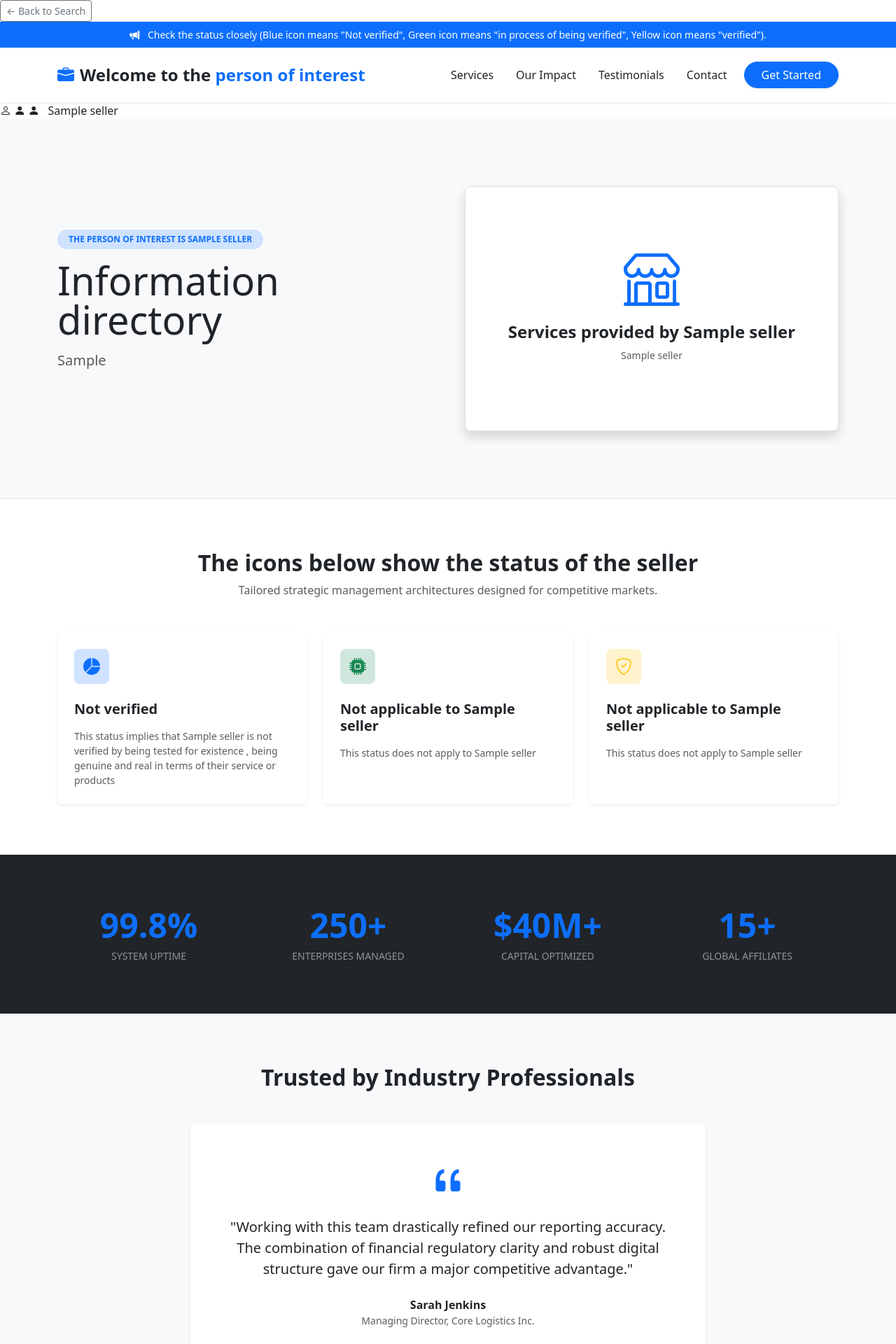
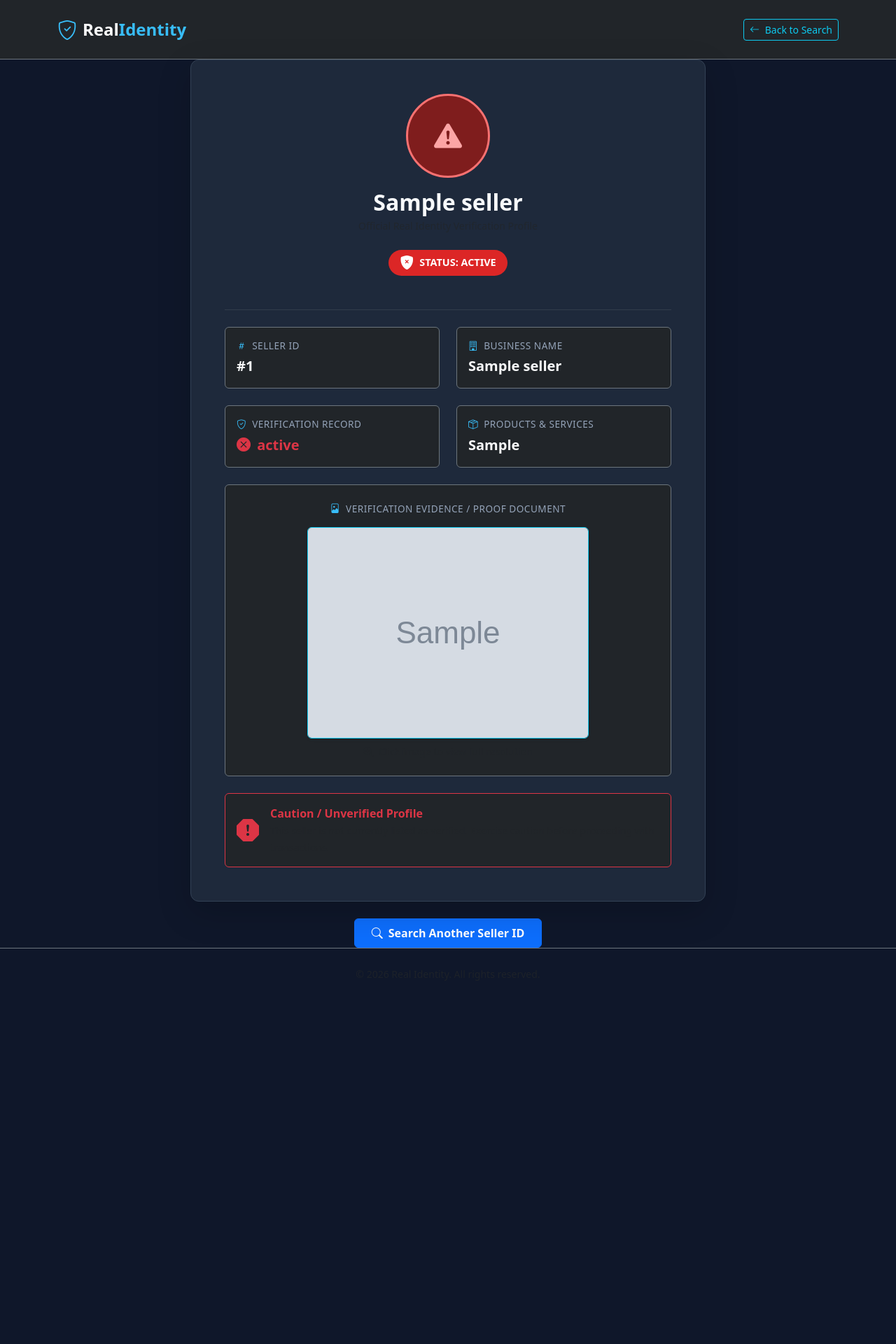
Before and after one commit to darryltawana-gif/my-ecommerce-site, a Django app: template templates/seller_detail.html in a window 1280 px wide. Shown: the top 1920 px of the page at 70% size. After the commit the page ends 1401 px from the top, so only its background shows below. Run offline with Django 5.2, Linux system fonts and the light colour scheme; the template is opened without the code that fills it: most values are stand-ins (such as "Sample title", 1, 10 or a date in 2020); grey boxes marked "Sample" are stand-in pictures.

Commit message:
Added seller evidence image field and updated seller detail template

```diff
--- a/myapp/models.py
+++ b/myapp/models.py
@@ -5,10 +5,11 @@ class Seller(models.Model):
     business_name = models.CharField(max_length=255, blank=True, null=True)
     status     = models.CharField(max_length=255)
     Products_info=models.CharField(max_length=255)
+    evidence_image = models.ImageField(upload_to='seller_evidence/', blank=True, null=True)
 
 
     def __str__(self):
-        return f"{self.name} (ID: {self.id}"
+        return f"{self.name} (ID: {self.id})"
 
 
 
--- a/templates/seller_detail.html
+++ b/templates/seller_detail.html
@@ -4,380 +4,224 @@
 <head>
     <meta charset="UTF-8">
     <meta name="viewport" content="width=device-width, initial-scale=1.0">
-    <title>Enterprise Consulting & Solutions</title>
+    <title>{{ seller.name }} - Real Identity Seller Record</title>
+    <!-- Bootstrap 5 CSS -->
+    <link href="https://cdn.jsdelivr.net/npm/bootstrap@5.3.0/dist/css/bootstrap.min.css" rel="stylesheet">
+    <!-- Bootstrap Icons -->
+    <link rel="stylesheet" href="https://cdn.jsdelivr.net/npm/bootstrap-icons@1.11.0/font/bootstrap-icons.css">
 
-    <!-- Bootstrap 5.3 CSS CDN -->
-    <link href="https://cdn.jsdelivr.net/npm/bootstrap@5.3.3/dist/css/bootstrap.min.css" rel="stylesheet" integrity="sha384-QWTKZyjpPEjISv5WaRU9OFeRpok6YctnYmDr5pNlyT2bRjXh0JMhjY6hW+ALEwIH" crossorigin="anonymous">
-
-    <!-- Bootstrap Icons CDN -->
-    <link rel="stylesheet" href="https://cdn.jsdelivr.net/npm/bootstrap-icons@1.11.3/font/bootstrap-icons.min.css">
-
-    <!-- Custom Business Stylesheet via Django Static -->
-    <link rel="stylesheet" href="{% static 'css/business-style.css' %}">
+    <style>
+        body {
+            background-color: #0f172a;
+            color: #f8fafc;
+            min-height: 100vh;
+            display: flex;
+            flex-direction: column;
+        }
+        .brand-text {
+            color: #38bdf8;
+        }
+        .card-custom {
+            background-color: #1e293b;
+            border: 1px solid #334155;
+            color: #f8fafc;
+            border-radius: 12px;
+        }
+        .profile-avatar {
+            width: 120px;
+            height: 120px;
+            border-radius: 50%;
+            display: flex;
+            align-items: center;
+            justify-content: center;
+            margin: 0 auto;
+        }
+        .avatar-verified {
+            background-color: #064e3b;
+            border: 3px solid #10b981;
+            color: #34d399;
+        }
+        .avatar-unverified {
+            background-color: #7f1d1d;
+            border: 3px solid #f87171;
+            color: #fca5a5;
+        }
+        .badge-status-verified {
+            background-color: #059669;
+            color: #ffffff;
+            font-size: 0.9rem;
+            padding: 8px 16px;
+            border-radius: 20px;
+        }
+        .badge-status-unverified {
+            background-color: #dc2626;
+            color: #ffffff;
+            font-size: 0.9rem;
+            padding: 8px 16px;
+            border-radius: 20px;
+        }
+        .detail-label {
+            color: #94a3b8;
+            font-size: 0.85rem;
+            text-transform: uppercase;
+            letter-spacing: 0.5px;
+        }
+    </style>
 </head>
 <body>
-<a href="{% url 'home' %}" class="btn btn-outline-secondary btn-sm">← Back to Search</a>
-    <!-- ANNOUNCEMENT TOP BAR -->
-    <div class="bg-primary text-white text-center py-2 small fw-medium">
-        <i class="bi bi-megaphone-fill me-2"></i> Check the status closely (Blue icon means "Not verified", Green icon means "in process of being verified", Yellow icon means "verified").
-    </div>
 
-    <!-- MAIN NAVIGATION BAR -->
-    <nav class="navbar navbar-expand-lg navbar-light bg-white sticky-top shadow-sm py-3">
+    <!-- Navigation Bar -->
+    <nav class="navbar navbar-expand-lg navbar-dark bg-dark py-3 border-bottom border-secondary">
         <div class="container">
-            <a class="navbar-brand fw-bold text-dark fs-4" href="#">
-                <i class="bi bi-briefcase-fill text-primary me-2"></i>Welcome to the <span class="text-primary">person of interest</span>
+            <a class="navbar-brand fw-bold fs-4 d-flex align-items-center" href="{% url 'home' %}">
+                <i class="bi bi-shield-check brand-text me-2 fs-3"></i>
+                Real <span class="brand-text">Identity</span>
             </a>
-            <button class="navbar-toggler border-0" type="button" data-bs-toggle="collapse" data-bs-target="#businessNavbar" aria-controls="businessNavbar" aria-expanded="false" aria-label="Toggle navigation">
-                <span class="navbar-toggler-icon"></span>
-            </button>
-            <div class="collapse navbar-collapse" id="businessNavbar">
-                <ul class="navbar-nav ms-auto mb-2 mb-lg-0 fw-medium">
-                    <li class="nav-item"><a class="nav-link text-dark me-3" href="#services">Services</a></li>
-                    <li class="nav-item"><a class="nav-link text-dark me-3" href="#metrics">Our Impact</a></li>
-                    <li class="nav-item"><a class="nav-link text-dark me-3" href="#testimonials">Testimonials</a></li>
-                    <li class="nav-item"><a class="nav-link text-dark me-3" href="#contact">Contact</a></li>
-                </ul>
-                <a href="#contact" class="btn btn-primary px-4 rounded-pill shadow-sm">Get Started</a>
+            <div class="ms-auto">
+                <a href="{% url 'home' %}" class="btn btn-outline-info btn-sm">
+                    <i class="bi bi-arrow-left me-1"></i> Back to Search
+                </a>
             </div>
         </div>
     </nav>
 
-<!-- Standard Person Icon -->
-<i class="bi bi-person"></i>
+    <!-- Main Seller Profile Section -->
+    <div class="container my-5 my-auto">
+        <div class="row justify-content-center">
+            <div class="col-lg-8">
 
-<!-- Filled-in Person Icon -->
-<i class="bi bi-person-fill"></i>
+                <!-- Main Card -->
+                <div class="card card-custom p-4 p-md-5 shadow-lg mb-4">
 
-<!-- Person Icon inside a Button -->
+                    <!-- Dynamic Status Avatar Header -->
+                    <div class="text-center mb-4">
+                        {% if seller.status|lower == 'verified' %}
+                            <div class="profile-avatar avatar-verified mb-3">
+                                <i class="bi bi-patch-check-fill fs-1"></i>
+                            </div>
+                        {% else %}
+                            <div class="profile-avatar avatar-unverified mb-3">
+                                <i class="bi bi-exclamation-triangle-fill fs-1"></i>
+                            </div>
+                        {% endif %}
 
-  <i class="bi bi-person-fill me-2"></i> {{seller.name}}
-</button>
+                        <h2 class="fw-bold mb-1">{{ seller.name }}</h2>
+                        <p class="text-muted small">Official Real Identity Verification Profile</p>
 
-    <!-- HERO SECTION -->
-    <header class="bg-light py-5 border-bottom">
-        <div class="container py-5">
-            <div class="row align-items-center g-5">
-                <div class="col-lg-6">
-                    <span class="badge bg-primary-subtle text-primary mb-3 px-3 py-2 rounded-pill fw-semibold text-uppercase">The person of interest is {{seller.name}} </span>
-                    <h1 class="display-4 fw-black text-dark mb-3 lh-1">Information directory</h1>
-                    <p class="lead text-muted mb-4">{{seller.Products_info}}</p>
-                    <div class="d-flex gap-3">
+                        {% if seller.status|lower == 'verified' %}
+                            <span class="badge badge-status-verified d-inline-flex align-items-center mt-2">
+                                <i class="bi bi-shield-fill-check me-2 fs-5"></i> OFFICIALLY VERIFIED
+                            </span>
+                        {% else %}
+                            <span class="badge badge-status-unverified d-inline-flex align-items-center mt-2">
+                                <i class="bi bi-shield-fill-x me-2 fs-5"></i> STATUS: {{ seller.status|upper }}
+                            </span>
+                        {% endif %}
+                    </div>
 
+                    <hr class="border-secondary my-4">
+
+                    <!-- Seller Details Grid -->
+                    <div class="row g-4">
+                        <div class="col-md-6">
+                            <div class="p-3 rounded bg-dark border border-secondary">
+                                <div class="detail-label mb-1"><i class="bi bi-hash brand-text me-1"></i> Seller ID</div>
+                                <div class="fw-bold fs-5 text-light">#{{ seller.id }}</div>
+                            </div>
+                        </div>
+
+                        <div class="col-md-6">
+                            <div class="p-3 rounded bg-dark border border-secondary">
+                                <div class="detail-label mb-1"><i class="bi bi-building brand-text me-1"></i> Business Name</div>
+                                <div class="fw-bold fs-5 text-light">{{ seller.business_name }}</div>
+                            </div>
+                        </div>
+
+                        <div class="col-md-6">
+                            <div class="p-3 rounded bg-dark border border-secondary">
+                                <div class="detail-label mb-1"><i class="bi bi-shield-check brand-text me-1"></i> Verification Record</div>
+                                <div class="fw-bold fs-5">
+                                    {% if seller.status|lower == 'verified' %}
+                                        <span class="text-success"><i class="bi bi-check-circle-fill me-1"></i> Identity Approved</span>
+                                    {% else %}
+                                        <span class="text-danger"><i class="bi bi-x-circle-fill me-1"></i> {{ seller.status }}</span>
+                                    {% endif %}
+                                </div>
+                            </div>
+                        </div>
+
+                        <div class="col-md-6">
+                            <div class="p-3 rounded bg-dark border border-secondary">
+                                <div class="detail-label mb-1"><i class="bi bi-box-seam brand-text me-1"></i> Products & Services</div>
+                                <div class="fw-bold fs-5 text-light">{{ seller.Products_info }}</div>
+                            </div>
+                        </div>
                     </div>
+
+                    <!-- Verification Evidence Photo Viewer -->
+                    <div class="mt-4 p-4 rounded bg-dark border border-secondary text-center">
+                        <div class="detail-label mb-3">
+                            <i class="bi bi-file-image brand-text me-1"></i> Verification Evidence / Proof Document
+                        </div>
+
+                        {% if seller.evidence_image %}
+                            <div class="text-center">
+                                <a href="{{ seller.evidence_image.url }}" target="_blank" title="Click to view full size">
+                                    <img src="{{ seller.evidence_image.url }}"
+                                         alt="Evidence for {{ seller.name }}"
+                                         class="img-fluid rounded border border-info shadow-sm"
+                                         style="max-height: 350px; object-fit: contain;">
+                                </a>
+                                <p class="text-muted small mt-2 mb-0">
+                                    <i class="bi bi-zoom-in me-1"></i> Click image to view full resolution
+                                </p>
+                            </div>
+                        {% else %}
+                            <div class="p-4 border border-dashed border-secondary rounded text-muted">
+                                <i class="bi bi-card-image fs-1 d-block mb-2 text-secondary"></i>
+                                <span>No verification evidence image attached to this record yet.</span>
+                            </div>
+                        {% endif %}
+                    </div>
+
+                    <!-- Dynamic Trust Note Banner -->
+                    {% if seller.status|lower == 'verified' %}
+                        <div class="mt-4 p-3 bg-dark rounded border border-success d-flex align-items-center">
+                            <i class="bi bi-check-shield-fill text-success fs-2 me-3"></i>
+                            <div>
+                                <strong class="text-success d-block">Verified Identity Notice</strong>
+                                <small class="text-muted">This seller's credentials and evidence match our official records in the Real Identity database.</small>
+                            </div>
+                        </div>
+                    {% else %}
+                        <div class="mt-4 p-3 bg-dark rounded border border-danger d-flex align-items-center">
+                            <i class="bi bi-exclamation-octagon-fill text-danger fs-2 me-3"></i>
+                            <div>
+                                <strong class="text-danger d-block">Caution / Unverified Profile</strong>
+                                <small class="text-muted">This seller is not currently listed as verified. Exercise caution before proceeding with transactions.</small>
+                            </div>
+                        </div>
+                    {% endif %}
+
                 </div>
-                <div class="col-lg-6">
-                    <!-- Clean Placeholder Graphical Area representing Corporate Dashboard -->
-                    <div class="bg-white p-4 shadow rounded-3 border d-flex flex-column justify-content-center align-items-center text-center" style="min-height: 350px;">
-                        <i class="bi bi-shop  text-primary display-1 mb-3"></i>
-                        <h4 class="fw-bold">Services provided by {{seller.name}} </h4>
-                        <p class="text-muted px-4 small">{{seller.business_name}}</p>
-                    </div>
+
+                <!-- Back Action Button -->
+                <div class="text-center">
+                    <a href="{% url 'home' %}" class="btn btn-primary px-4 py-2 fw-bold">
+                        <i class="bi bi-search me-1"></i> Search Another Seller ID
+                    </a>
                 </div>
+
             </div>
         </div>
-    </header>
-{% if seller.status|lower == 'verified' %}
-    <!-- SERVICES SECTION -->
-    <section class="py-5" id="services">
-        <div class="container py-4">
-            <div class="text-center max-width-md mx-auto mb-5">
-                <h2 class="fw-bold">The icons below show the status of the person of interest</h2>
-                <p class="text-muted">Blue icon means "Not verified", Green icon means "in process of being verified", yellow icon means "verified"</p>
-            </div>
+    </div>
 
-            <div class="row g-4">
-                <!-- Service 1 -->
-                <div class="col-md-4">
-                    <div class="card h-100 border-0 shadow-sm p-4">
-                        <div class="bg-primary-subtle text-primary rounded-3 d-inline-flex align-items-center justify-content-center mb-4" style="width: 50px; height: 50px;">
-                            <i class="bi bi-pie-chart-fill fs-4"></i>
-                        </div>
-                        <h5 class="fw-bold mb-3">Not applicable to {{seller.name}}</h5>
-                        <p class="text-muted small mb-0">This status does not apply to {{seller.name}}</p>
-                    </div>
-                </div>
-                <!-- Service 2 -->
-                <div class="col-md-4">
-                    <div class="card h-100 border-0 shadow-sm p-4">
-                        <div class="bg-success-subtle text-success rounded-3 d-inline-flex align-items-center justify-content-center mb-4" style="width: 50px; height: 50px;">
-                            <i class="bi bi-cpu-fill fs-4"></i>
-                        </div>
-                        <h5 class="fw-bold mb-3">Not applicable to {{seller.name}}</h5>
-                        <p class="text-muted small mb-0">This status does not apply to {{seller.name}}</p>
-                    </div>
-                </div>
-                <!-- Service 3 -->
-                <div class="col-md-4">
-                    <div class="card h-100 border-0 shadow-sm p-4">
-                        <div class="bg-warning-subtle text-warning rounded-3 d-inline-flex align-items-center justify-content-center mb-4" style="width: 50px; height: 50px;">
-                            <i class="bi bi-shield-check fs-4"></i>
-                        </div>
-                        <h5 class="fw-bold mb-3">{{seller.status}}</h5>
-                        <p class="text-muted small mb-0">The person of interest was fully checked for existence and passed the verification protocols and is the real person providing the service </p>
-                    </div>
-                </div>
-            </div>
-        </div>
-    </section>
-{% else %}
-      <!-- SERVICES SECTION -->
-    <section class="py-5" id="services">
-        <div class="container py-4">
-            <div class="text-center max-width-md mx-auto mb-5">
-                <h2 class="fw-bold">The icons below show the status of the seller</h2>
-                <p class="text-muted">Tailored strategic management architectures designed for competitive markets.</p>
-            </div>
-
-            <div class="row g-4">
-                <!-- Service 1 -->
-                <div class="col-md-4">
-                    <div class="card h-100 border-0 shadow-sm p-4">
-                        <div class="bg-primary-subtle text-primary rounded-3 d-inline-flex align-items-center justify-content-center mb-4" style="width: 50px; height: 50px;">
-                            <i class="bi bi-pie-chart-fill fs-4"></i>
-                        </div>
-                        <h5 class="fw-bold mb-3"> Not verified</h5>
-                        <p class="text-muted small mb-0">This status implies that {{seller.name}} is not verified by being tested for existence , being genuine and real in terms of their service or products </p>
-                    </div>
-                </div>
-                <!-- Service 2 -->
-                <div class="col-md-4">
-                    <div class="card h-100 border-0 shadow-sm p-4">
-                        <div class="bg-success-subtle text-success rounded-3 d-inline-flex align-items-center justify-content-center mb-4" style="width: 50px; height: 50px;">
-                            <i class="bi bi-cpu-fill fs-4"></i>
-                        </div>
-                        <h5 class="fw-bold mb-3">Not applicable to {{seller.name}}</h5>
-                        <p class="text-muted small mb-0">This status does not apply to {{seller.name}}</p>
-                    </div>
-                </div>
-                <!-- Service 3 -->
-                <div class="col-md-4">
-                    <div class="card h-100 border-0 shadow-sm p-4">
-                        <div class="bg-warning-subtle text-warning rounded-3 d-inline-flex align-items-center justify-content-center mb-4" style="width: 50px; height: 50px;">
-                            <i class="bi bi-shield-check fs-4"></i>
-                        </div>
-                        <h5 class="fw-bold mb-3">Not applicable to {{seller.name}}</h5></h5>
-                        <p class="text-muted small mb-0">This status does not apply to {{seller.name}} </p>
-                    </div>
-                </div>
-            </div>
-        </div>
-    </section>
-{% endif %}
-
-
-
-
-
-
-
-
-
-
-
-
-
-
-
-
-
-
-
-
-
-
-
-
-
-
-
-
-
-
-
-
-
-
-
-
-
-
-
-
-
-
-
-
-
-
-
-
-
-
-
-
-
-
-
-
-
-
-
-
-
-
-
-
-
-
-
-
-
-
-
-
-
-
-
-
-
-
-
-
-
-
-
-
-
-
-
-
-
-
-
-
-
-
-
-
-
-
-
-
-
-
-
-
-
-
-
-
-
-
-
-
-
-
-
-
-
-
-
-
-
-
-
-
-
-
-
-
-
-
-    <!-- METRICS SECTION -->
-    <section class="bg-dark text-white py-5" id="metrics">
-        <div class="container py-4">
-            <div class="row g-4 text-center">
-                <div class="col-6 col-md-3">
-                    <div class="display-5 fw-bold text-primary mb-1">99.8%</div>
-                    <div class="text-white-50 small text-uppercase tracking-wider">System Uptime</div>
-                </div>
-                <div class="col-6 col-md-3">
-                    <div class="display-5 fw-bold text-primary mb-1">250+</div>
-                    <div class="text-white-50 small text-uppercase tracking-wider">Enterprises Managed</div>
-                </div>
-                <div class="col-6 col-md-3">
-                    <div class="display-5 fw-bold text-primary mb-1">$40M+</div>
-                    <div class="text-white-50 small text-uppercase tracking-wider">Capital Optimized</div>
-                </div>
-                <div class="col-6 col-md-3">
-                    <div class="display-5 fw-bold text-primary mb-1">15+</div>
-                    <div class="text-white-50 small text-uppercase tracking-wider">Global Affiliates</div>
-                </div>
-            </div>
-        </div>
-    </section>
-
-    <!-- TESTIMONIALS SECTION -->
-    <section class="py-5 bg-light" id="testimonials">
-        <div class="container py-4">
-            <div class="text-center mb-5">
-                <h2 class="fw-bold">Trusted by Industry Professionals</h2>
-            </div>
-            <div class="row justify-content-center">
-                <div class="col-lg-8">
-                    <div class="card border-0 shadow-sm p-4 p-md-5 text-center">
-                        <i class="bi bi-quote text-primary display-4 mb-3"></i>
-                        <blockquote class="blockquote mb-4">
-                            <p class="fs-5 text-dark">"Working with this team drastically refined our reporting accuracy. The combination of financial regulatory clarity and robust digital structure gave our firm a major competitive advantage."</p>
-                        </blockquote>
-                        <div class="fw-bold text-dark">Sarah Jenkins</div>
-                        <div class="text-muted small">Managing Director, Core Logistics Inc.</div>
-                    </div>
-                </div>
-            </div>
-        </div>
-    </section>
-
-    <!-- CONTACT FORM SECTION -->
-    <section class="py-5" id="contact">
-        <div class="container py-4">
-            <div class="row g-5 justify-content-center">
-                <div class="col-lg-6">
-                    <h2 class="fw-bold mb-3">Initiate Your Strategy Review</h2>
-                    <p class="text-muted mb-4">Drop your operational objectives below, and an execution strategist will get back to you within one corporate business cycle.</p>
-
-                    <form>
-                        <div class="mb-3">
-                            <label for="userName" class="form-label small fw-medium">Full Name</label>
-                            <input type="text" class="form-control" id="userName" required>
-                        </div>
-                        <div class="mb-3">
-                            <label for="userEmail" class="form-label small fw-medium">Corporate Email</label>
-                            <input type="email" class="form-control" id="userEmail" required>
-                        </div>
-                        <div class="mb-3">
-                            <label for="userMessage" class="form-label small fw-medium">Project Scope Details</label>
-                            <textarea class="form-control" id="userMessage" rows="4" required></textarea>
-                        </div>
-                        <button type="submit" class="btn btn-primary w-100 py-2">Submit Request</button>
-                    </form>
-                </div>
-            </div>
-        </div>
-    </section>
-
-    <!-- FOOTER -->
-    <footer class="bg-dark text-white-50 py-4 border-top border-secondary">
-        <div class="container text-center">
-            <p class="mb-0 small">&copy;  The Person of Interest</p>
+    <!-- Footer -->
+    <footer class="text-center py-4 text-muted mt-auto border-top border-secondary">
+        <div class="container">
+            <small>&copy; 2026 Real Identity. All rights reserved.</small>
         </div>
     </footer>
 
-    <!-- Bootstrap 5.3 JavaScript Bundle CDN -->
-    <script src="https://cdn.jsdelivr.net/npm/bootstrap@5.3.3/dist/js/bootstrap.bundle.min.js" integrity="sha384-YvpcrYf0tY3lHB60NNkmXc5s9fDVZLESaAA55NDzOxhy9GkcIdslK1eN7N6jIeHz" crossorigin="anonymous"></script>
-
-    <!-- Custom Business JavaScript via Django Static -->
-    <script src="{% static 'js/business-main.js' %}"></script>
 </body>
 </html>
```
Also changed, not shown: db.sqlite3, myapp/migrations/0005_seller_evidence_image.py (added), 1 other file.
